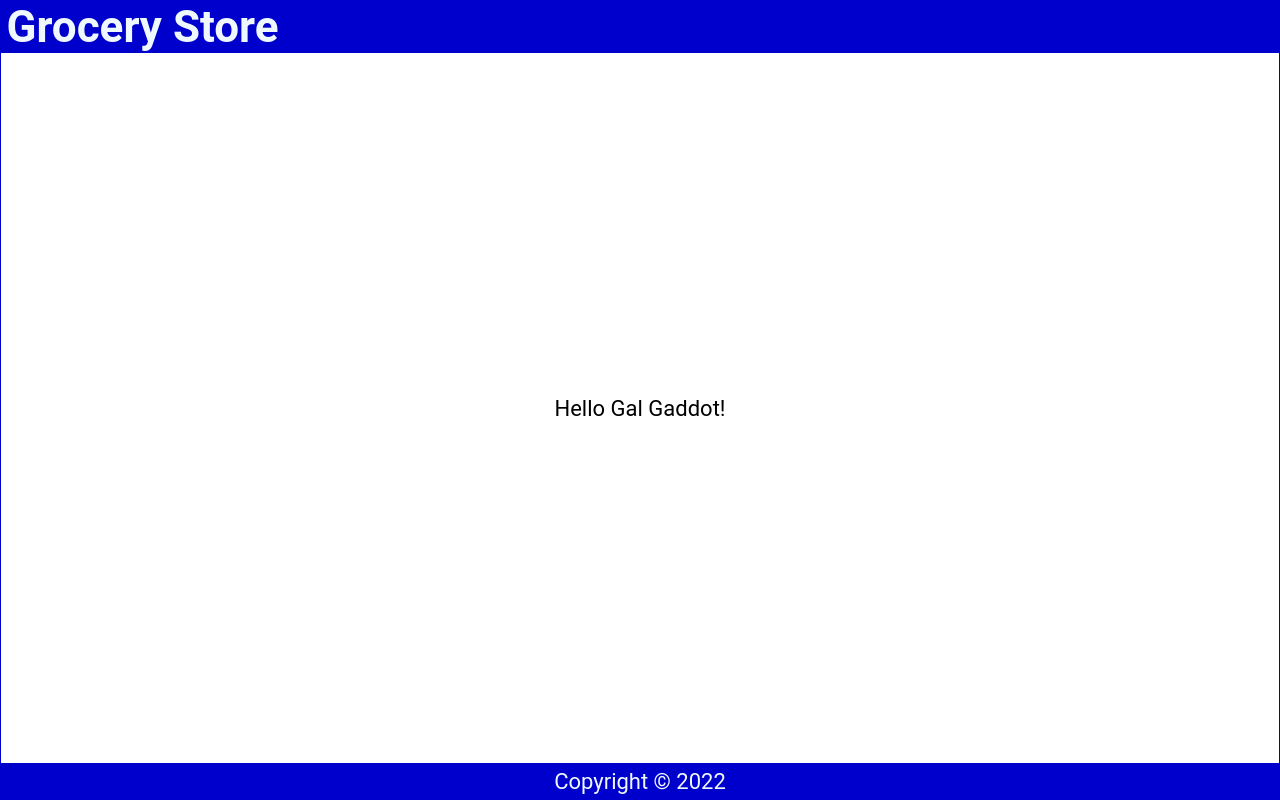
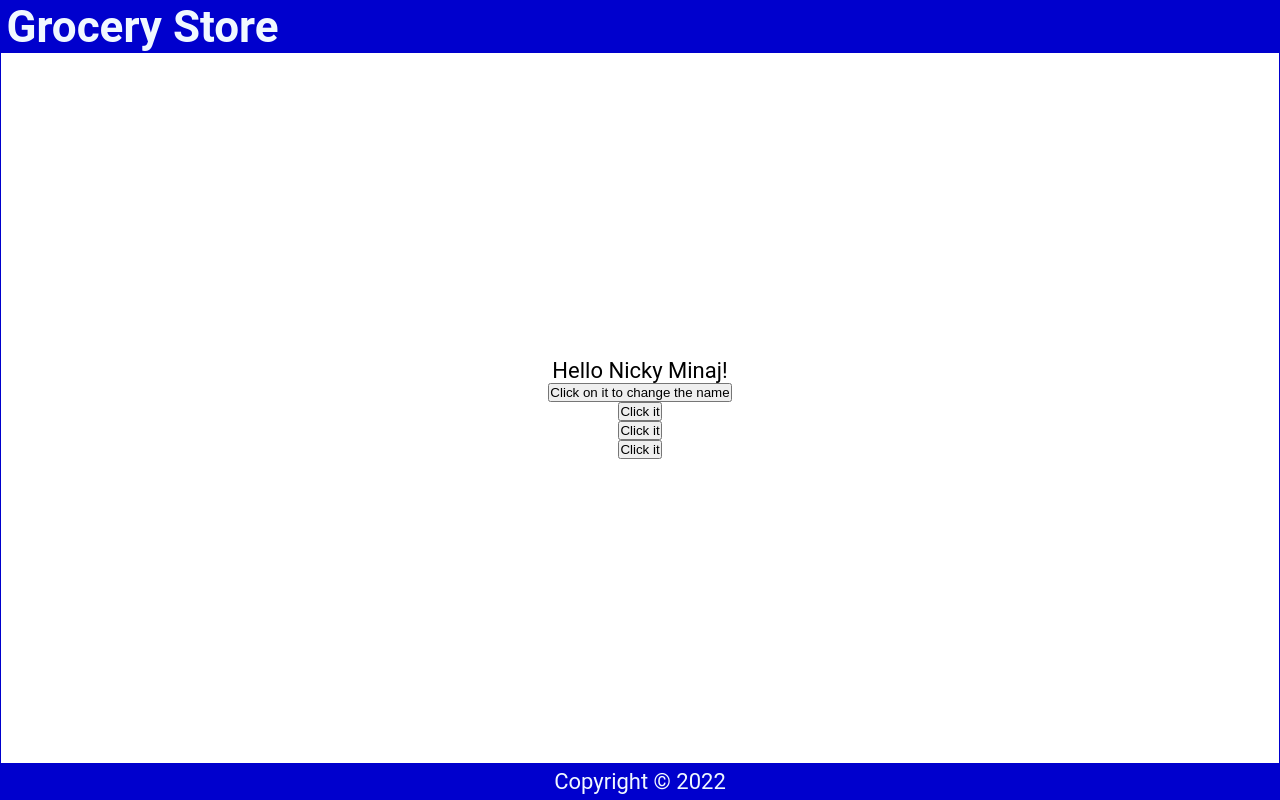
Before and after one commit to abdullahasif1/Add-Items-List, a React (Create React App) app: page / in a window 1280 px wide. Built offline with nearby package versions, Linux system fonts and the light colour scheme.

Commit message:
React Click Events

```diff
--- a/src/Content.js
+++ b/src/Content.js
@@ -1,17 +1,42 @@
 import React from 'react'
 
 const Content = () => {
-    const handleNameChnage = () => {
+    const handleNameChange = () => {
         const names = ["Gal Gaddot", "Nicky Minaj", "Lana Del Ray"];
         const int = Math.floor(Math.random() * 3);
         return names[int];
     }
 
+    const handleClick = () => {
+        console.log("You clicked it")
+    }
+
+    const handleClick2 = (name) => {
+        console.log(`${name} was clicked`)
+    }
+
+    const handleClick3 = (e) => {
+        console.log(e.target.innerText)
+    }
+
     return (
         <main>
-            <p>
-                Hello {handleNameChnage()}!
+            <p onDoubleClick={handleClick}>
+                Hello {handleNameChange()}!
             </p>
+
+            {/* we cannot do this to change name as handleNameChange only renders when page loads, to solve this we will be using useState Hook*/}
+            <button onClick={handleNameChange}>Click on it to change the name</button>
+
+            {/* if we put () after handleClick in {handleClick} it would be invoked immediately without even being clicked  */}
+            <button onClick={handleClick}>Click it</button>
+
+            {/* but here handleClick2 is not invoked immediately cause it it inside an anonymous function ()=>  */}
+            <button onClick={() => handleClick2('Abdullah')}>Click it</button>
+
+            {/* this targets the event happened which is in this case is a button */}
+            <button onClick={(e) => handleClick3(e)}>Click it</button>
+
         </main>
     )
 }
```
